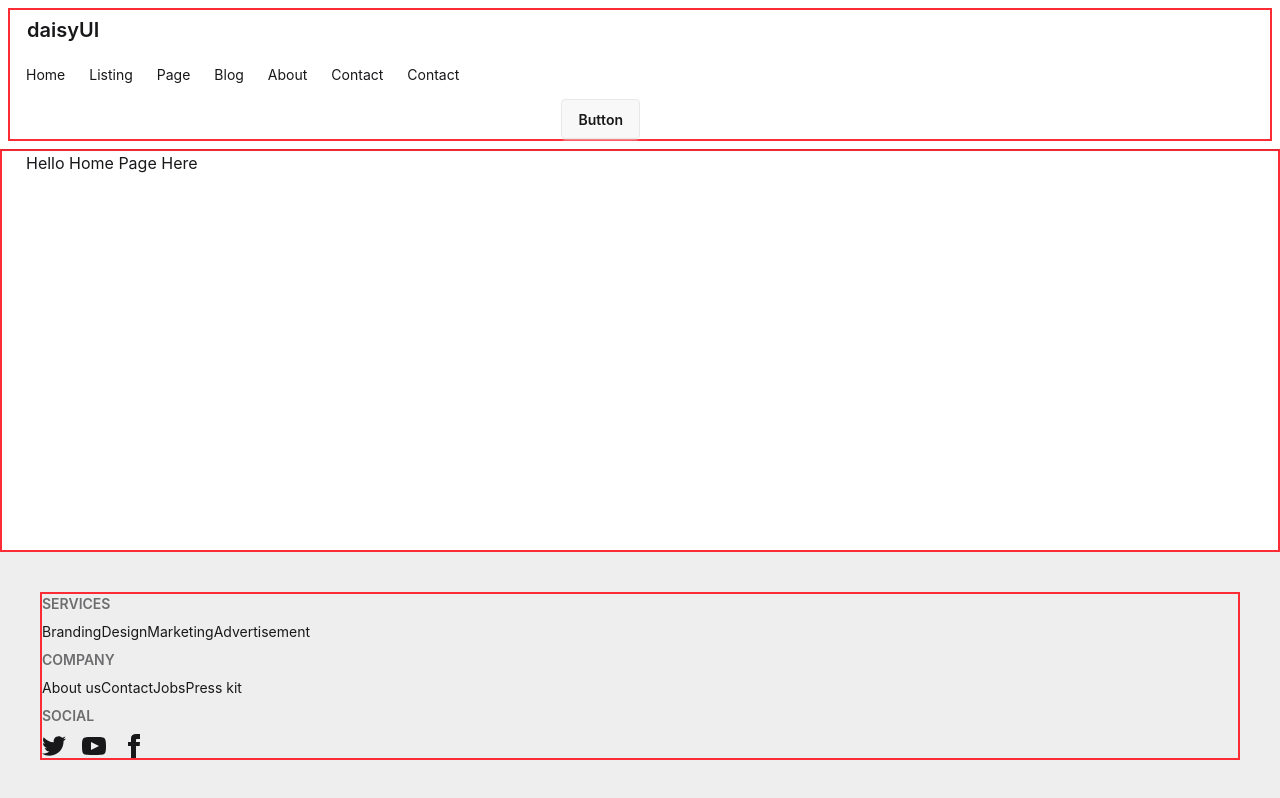
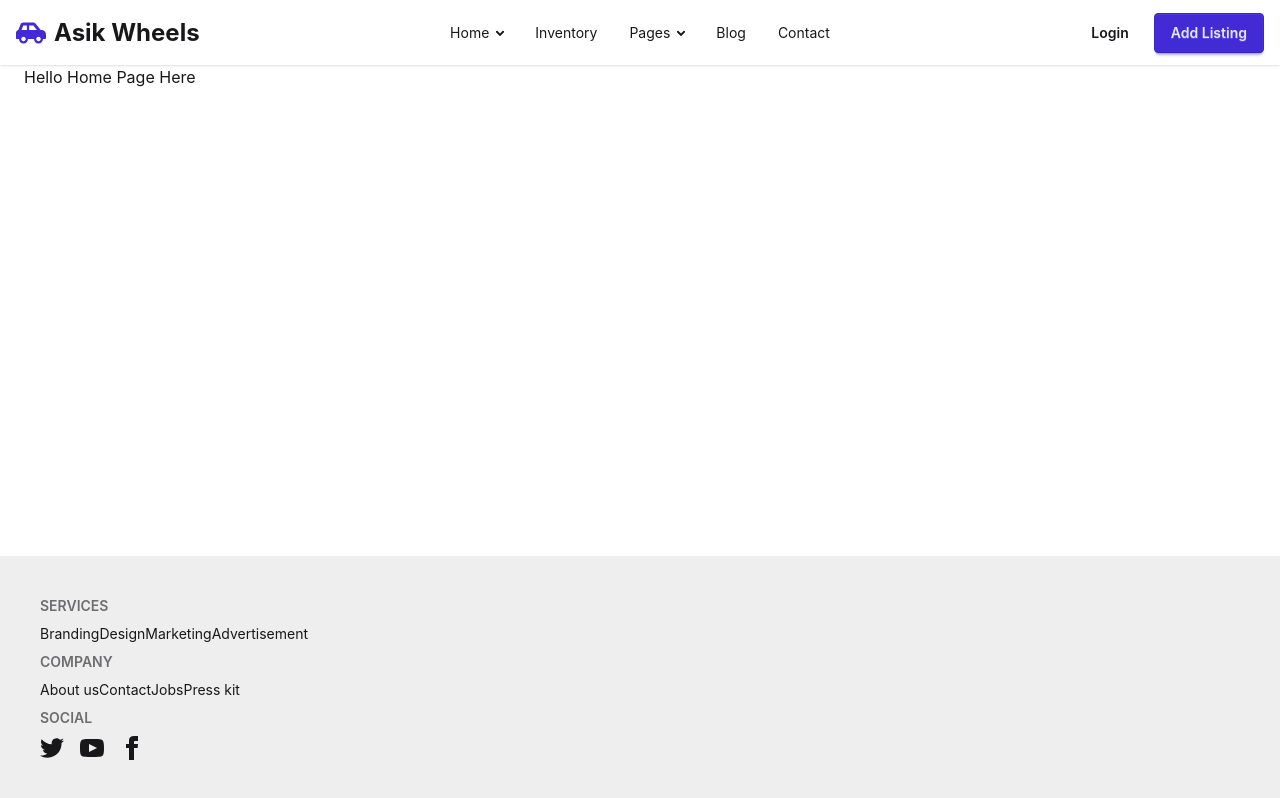
Before and after one commit to asik247/car_website_client, a React (Vite) app: page / in a window 1280 px wide. Built offline with nearby package versions, Linux system fonts and the light colour scheme.

Commit message:
nav done

```diff
--- a/package.json
+++ b/package.json
@@ -13,6 +13,7 @@
     "@tailwindcss/vite": "^4.3.3",
     "react": "^19.2.7",
     "react-dom": "^19.2.7",
+    "react-icons": "^5.7.0",
     "react-router": "^8.2.0",
     "tailwindcss": "^4.3.3"
   },
--- a/src/Component/Foot/Foot.jsx
+++ b/src/Component/Foot/Foot.jsx
@@ -3,7 +3,7 @@ import React from 'react';
 const Foot = () => {
     return (
         <footer className="footer sm:footer-horizontal bg-base-300 text-base-content p-10">
-            <div className='w-full max-w-7xl mx-auto border-2 border-red-500'>
+            <div className='w-full max-w-7xl mx-auto '>
             <nav>
                 <h6 className="footer-title">Services</h6>
                 <a className="link link-hover">Branding</a>
--- a/src/Component/Nav/Nav.jsx
+++ b/src/Component/Nav/Nav.jsx
@@ -1,39 +1,125 @@
-import React from 'react';
-import { Link } from 'react-router';
+import React from "react";
+import { FaCarSide } from "react-icons/fa";
+import { Link } from "react-router";
+// import { FaCarSide } from "react-icons/fa";
 
 const Nav = () => {
-    const links = <>
-        <li><Link to={'/'}>Home</Link></li>
-        <li><Link to={'/listing'}>Listing</Link></li>
-        <li><Link to={'/newPage'}>Page</Link></li>
-        <li><Link to={'/blog'}>Blog</Link></li>
-        <li><Link to={'/about'}>About</Link></li>
-        <li><Link to={'/contact'}>Contact</Link></li>
-        <li><Link to={'/contact'}>Contact</Link></li>
-    </>
+    const links = (
+        <>
+            <li>
+                <details>
+                    <summary>Home</summary>
+                    <ul className="p-2 bg-base-100 rounded-box w-52 z-50">
+                        <li>
+                            <Link to="/">Home 1</Link>
+                        </li>
+                        <li>
+                            <Link to="/home-2">Home 2</Link>
+                        </li>
+                        <li>
+                            <Link to="/home-3">Home 3</Link>
+                        </li>
+                    </ul>
+                </details>
+            </li>
+
+            <li>
+                <Link to="/listing">Inventory</Link>
+            </li>
+
+            <li>
+                <details>
+                    <summary>Pages</summary>
+                    <ul className="p-2 bg-base-100 rounded-box w-52 z-50">
+                        <li>
+                            <Link to="/about">About Us</Link>
+                        </li>
+                        <li>
+                            <Link to="/dealers">Dealers</Link>
+                        </li>
+                        <li>
+                            <Link to="/faq">FAQ</Link>
+                        </li>
+                    </ul>
+                </details>
+            </li>
+
+            <li>
+                <Link to="/blog">Blog</Link>
+            </li>
+
+            <li>
+                <Link to="/contact">Contact</Link>
+            </li>
+        </>
+    );
+
     return (
-        <div className="navbar bg-base-100 shadow-sm ">
-            <div className='w-full max-w-7xl mx-auto border-2 border-red-500'>
-                <div className="navbar-start ">
+        <div className="sticky top-0 z-50 bg-base-100 shadow-sm">
+            <div className="navbar max-w-7xl mx-auto px-4">
+                {/* Mobile Menu + Logo */}
+                <div className="navbar-start">
                     <div className="dropdown">
-                        <div tabIndex={0} role="button" className="btn btn-ghost lg:hidden">
-                            <svg xmlns="http://www.w3.org/2000/svg" className="h-5 w-5" fill="none" viewBox="0 0 24 24" stroke="currentColor"> <path strokeLinecap="round" strokeLinejoin="round" strokeWidth="2" d="M4 6h16M4 12h8m-8 6h16" /> </svg>
+                        <div
+                            tabIndex={0}
+                            role="button"
+                            className="btn btn-ghost lg:hidden"
+                        >
+                            <svg
+                                xmlns="http://www.w3.org/2000/svg"
+                                className="h-5 w-5"
+                                fill="none"
+                                viewBox="0 0 24 24"
+                                stroke="currentColor"
+                            >
+                                <path
+                                    strokeLinecap="round"
+                                    strokeLinejoin="round"
+                                    strokeWidth="2"
+                                    d="M4 6h16M4 12h8m-8 6h16"
+                                />
+                            </svg>
                         </div>
+
                         <ul
-                            tabIndex="-1"
-                            className="menu menu-sm dropdown-content bg-base-100 rounded-box z-1 mt-3 w-52 p-2 shadow">
+                            tabIndex={0}
+                            className="menu menu-sm dropdown-content mt-3 z-[100] p-2 shadow bg-base-100 rounded-box w-60"
+                        >
                             {links}
                         </ul>
                     </div>
-                    <a className="btn btn-ghost text-xl">daisyUI</a>
+
+                    <Link
+                        to="/"
+                        className="flex items-center gap-2 text-2xl font-bold"
+                    >
+                        <FaCarSide className="text-primary text-3xl" />
+                        <span>Asik Wheels</span>
+                    </Link>
                 </div>
+
+                {/* Desktop Menu */}
                 <div className="navbar-center hidden lg:flex">
-                    <ul className="menu menu-horizontal px-1">
+                    <ul className="menu menu-horizontal px-1 gap-2">
                         {links}
                     </ul>
                 </div>
-                <div className="navbar-end">
-                    <a className="btn">Button</a>
+
+                {/* Right Side */}
+                <div className="navbar-end gap-2">
+                    <Link
+                        to="/login"
+                        className="btn btn-ghost hidden sm:flex"
+                    >
+                        Login
+                    </Link>
+
+                    <Link
+                        to="/add-car"
+                        className="btn btn-primary"
+                    >
+                        Add Listing
+                    </Link>
                 </div>
             </div>
         </div>
--- a/src/Layouts/RootLayout.jsx
+++ b/src/Layouts/RootLayout.jsx
@@ -7,7 +7,7 @@ const RootLayout = () => {
     return (
         <div className='flex flex-col min-h-screen overflow-hidden'>
            <Nav></Nav>
-           <main className='flex-1 w-full max-w-7xl mx-auto px-4 md:px-6 border-2 border-red-500'>
+           <main className='flex-1 w-full max-w-7xl mx-auto px-4 md:px-6'>
                 <Outlet></Outlet>
            </main>
            <Foot></Foot>
```
Also changed, not shown: 1 other file (tests, documents, lock files or other folders).
